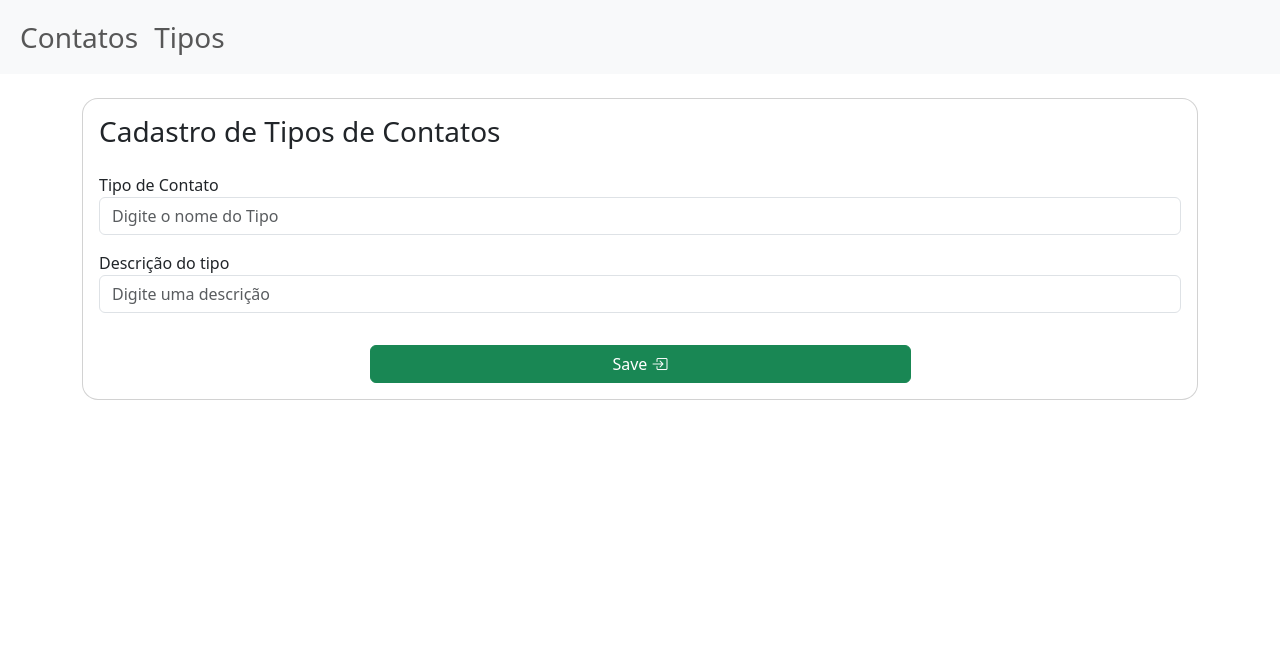
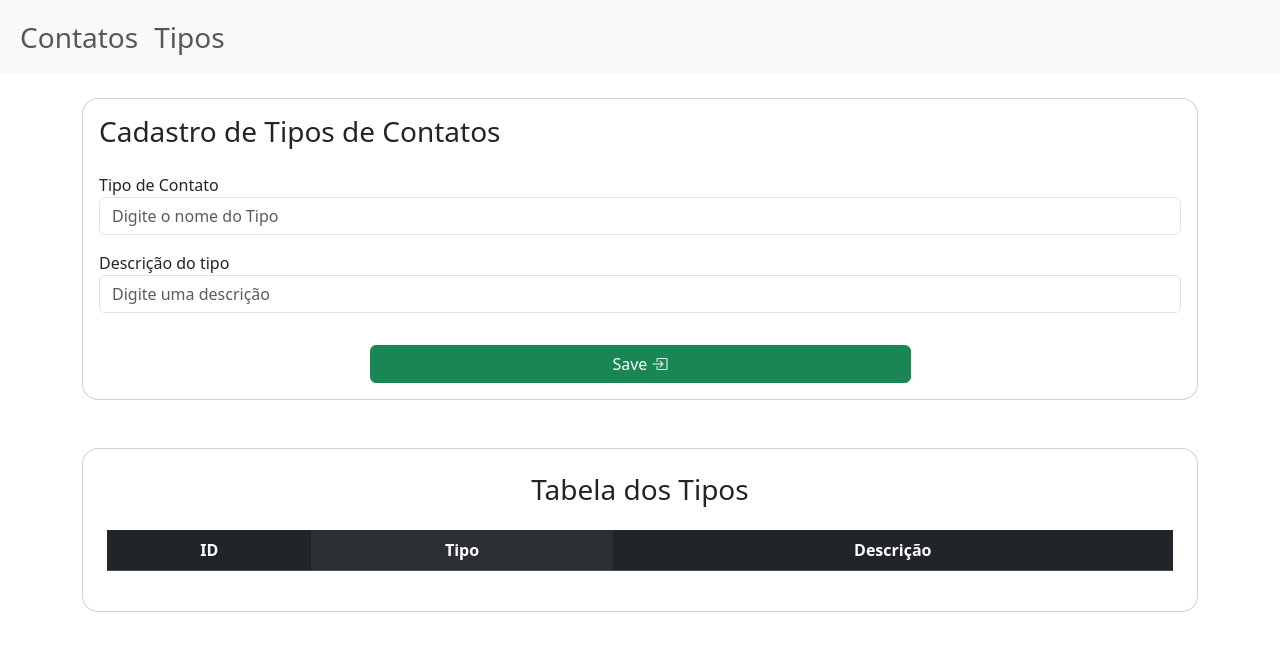
Before and after one commit to AngeloModanez/Prova-Angular, an Angular app: page /tipos in a window 1280 px wide. Shown: the top 650 px of the page. Built offline with nearby package versions, Linux system fonts and the light colour scheme.

Commit message:
Listar Tipos na Tabaela

```diff
--- a/db.json
+++ b/db.json
@@ -2,8 +2,8 @@
   "tipos": [
     {
       "id": 1,
-      "tipo": "Coisa",
-      "descricao": "blabal"
+      "tipo": "testte",
+      "descricao": "coisa"
     }
   ],
   "contatos": []
--- a/src/app/tipo.service.ts
+++ b/src/app/tipo.service.ts
@@ -12,6 +12,10 @@ export class TipoService {
 
   constructor(private httpClient: HttpClient) { }
 
+  load(): Observable<Tipo[]> {
+    return this.httpClient.get<Tipo[]>(this.apiUrl)
+  }
+
   save(tipo: Tipo): Observable<Tipo> {
     return this.httpClient.post<Tipo>(this.apiUrl, tipo)
   }
--- a/src/app/tipos/tipos.component.html
+++ b/src/app/tipos/tipos.component.html
@@ -22,4 +22,23 @@
       </section>
     </div>
   </form>
+  <div class="card rounded-4  p-4 mt-5">
+    <h3 class="text-center mb-4">Tabela dos Tipos</h3>
+    <table class="table table-dark table-striped-columns">
+      <thead>
+        <tr class="text-center">
+          <th scope="col">ID</th>
+          <th scope="col">Tipo</th>
+          <th scope="col">Descrição</th>
+        </tr>
+      </thead>
+      <tbody class="table-group-divider text-center" style="font-size: 14px;">
+        <tr *ngFor="let tipo of arrayTipo">
+          <th scope="row">{{ tipo.id }}</th>
+          <td>{{ tipo.tipo }}</td>
+          <td>{{ tipo.descricao }}</td>
+        </tr>
+      </tbody>
+    </table>
+  </div>
 </main>
--- a/src/app/tipos/tipos.component.ts
+++ b/src/app/tipos/tipos.component.ts
@@ -25,6 +25,14 @@ export class TiposComponent implements OnInit {
 
   ngOnInit(): void { }
 
+  loadTipo() {
+    this.tipoService.load().subscribe({
+      next: data => {
+        this.arrayTipo = data;
+      }
+    });
+  }
+
   save() {
     this.tipoService.save(this.tipoFormGroup.value).subscribe({
       next: data => {
@@ -33,5 +41,4 @@ export class TiposComponent implements OnInit {
       },
     });
   }
-
 }
```
